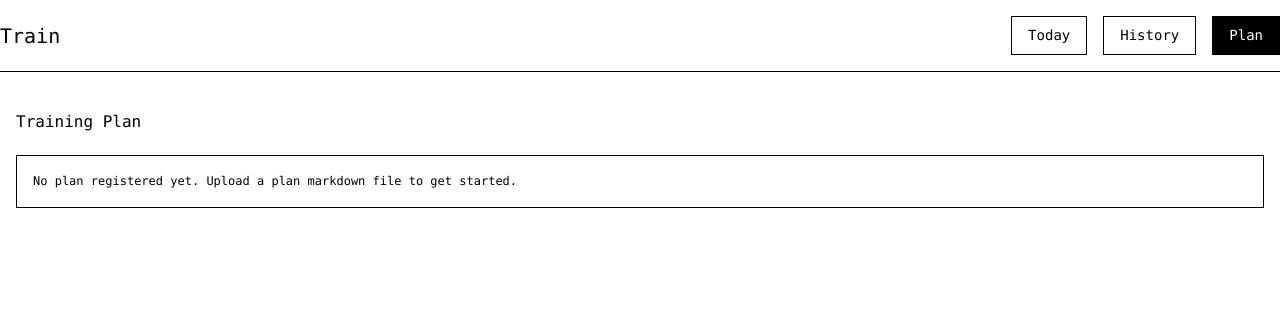
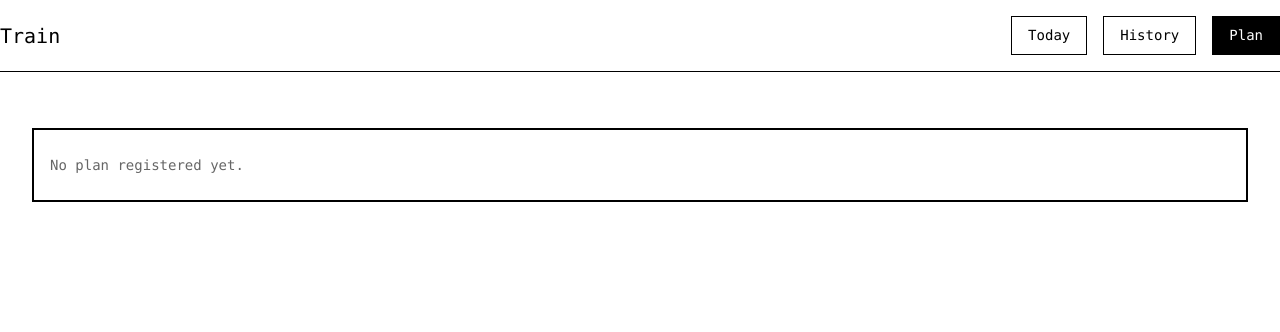
Before and after one commit to albertgstoehl/ks-knowledge-system, a FastAPI app: page /plan in a window 1280 px wide. Shown: the top 332 px of the page. Run offline with FastAPI, Linux system fonts and the light colour scheme; some libraries are stand-ins or nearby versions.

Commit message:
feat(train): render plan markdown with .markdown-content component

```diff
--- a/train/src/templates/plan.html
+++ b/train/src/templates/plan.html
@@ -1,27 +1,34 @@
 {% extends "base.html" %}
 {% import "components.html" as ui %}
+
 {% block content %}
-<div class="page-header">
-  <h2>Training Plan</h2>
+<div class="p-md">
+  <div id="plan-container" class="markdown-content">
+    Loading plan...
+  </div>
 </div>
-
-<div id="plan-body" class="plan-content">Loading...</div>
 {% endblock %}
 
 {% block scripts %}
+<script src="https://cdn.jsdelivr.net/npm/marked/marked.min.js"></script>
 <script>
-fetch("{{ base_path }}/api/plan/current")
-  .then((response) => {
-    if (!response.ok) {
-      throw new Error("No plan found");
+async function loadPlan() {
+  try {
+    const resp = await fetch(`${basePath}/api/plan/current`);
+    if (!resp.ok) {
+      document.getElementById('plan-container').innerHTML =
+        '<p class="text-muted">No plan registered yet.</p>';
+      return;
     }
-    return response.json();
-  })
-  .then((data) => {
-    document.getElementById("plan-body").innerText = data.markdown;
-  })
-  .catch((error) => {
-    document.getElementById("plan-body").innerText = "No plan registered yet. Upload a plan markdown file to get started.";
-  });
+    const data = await resp.json();
+    const html = marked.parse(data.markdown);
+    document.getElementById('plan-container').innerHTML = html;
+  } catch (e) {
+    document.getElementById('plan-container').innerHTML =
+      '<p class="text-danger">Error loading plan</p>';
+  }
+}
+
+loadPlan();
 </script>
 {% endblock %}
```
